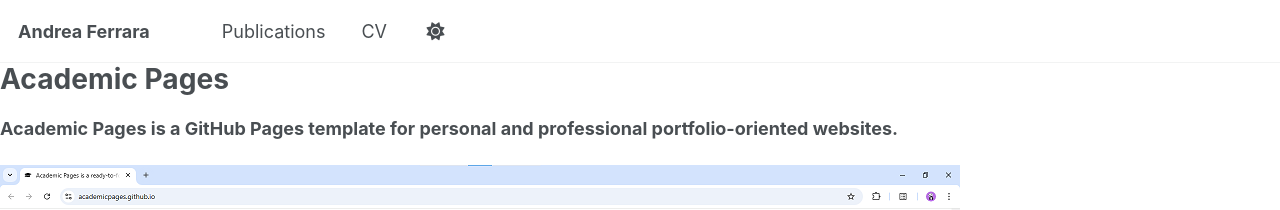
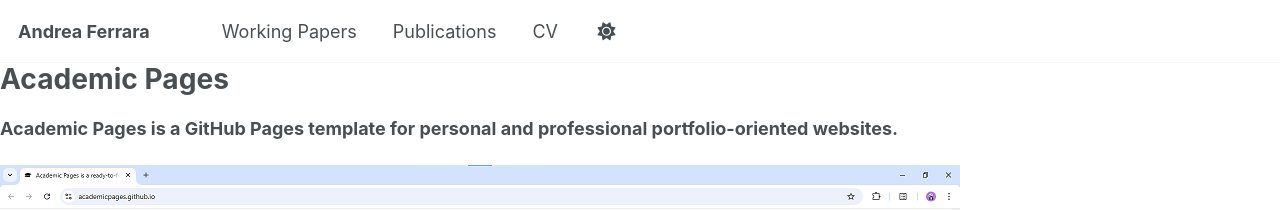
Before and after one commit to AndreaFerrara1997/AndreaFerrara1997.github.io, a Jekyll site: the page built from README.md, in a window 1280 px wide. Shown: the top 210 px of the page. Built offline with Jekyll 4.4.1, drawn with Linux system fonts in a browser that asks for light colours; our own code applies the rules of GitHub Pages for plain Markdown files; a script that is not in the unit is left out.

Commit message:
Update navigation.yml

```diff
--- a/_data/navigation.yml
+++ b/_data/navigation.yml
@@ -1,5 +1,7 @@
 # Controls the top navigation
 main:
+  - title: "Working Papers"
+    url: /working_papers/
   - title: "Publications"
     url: /publications/
   - title: "CV"
```
